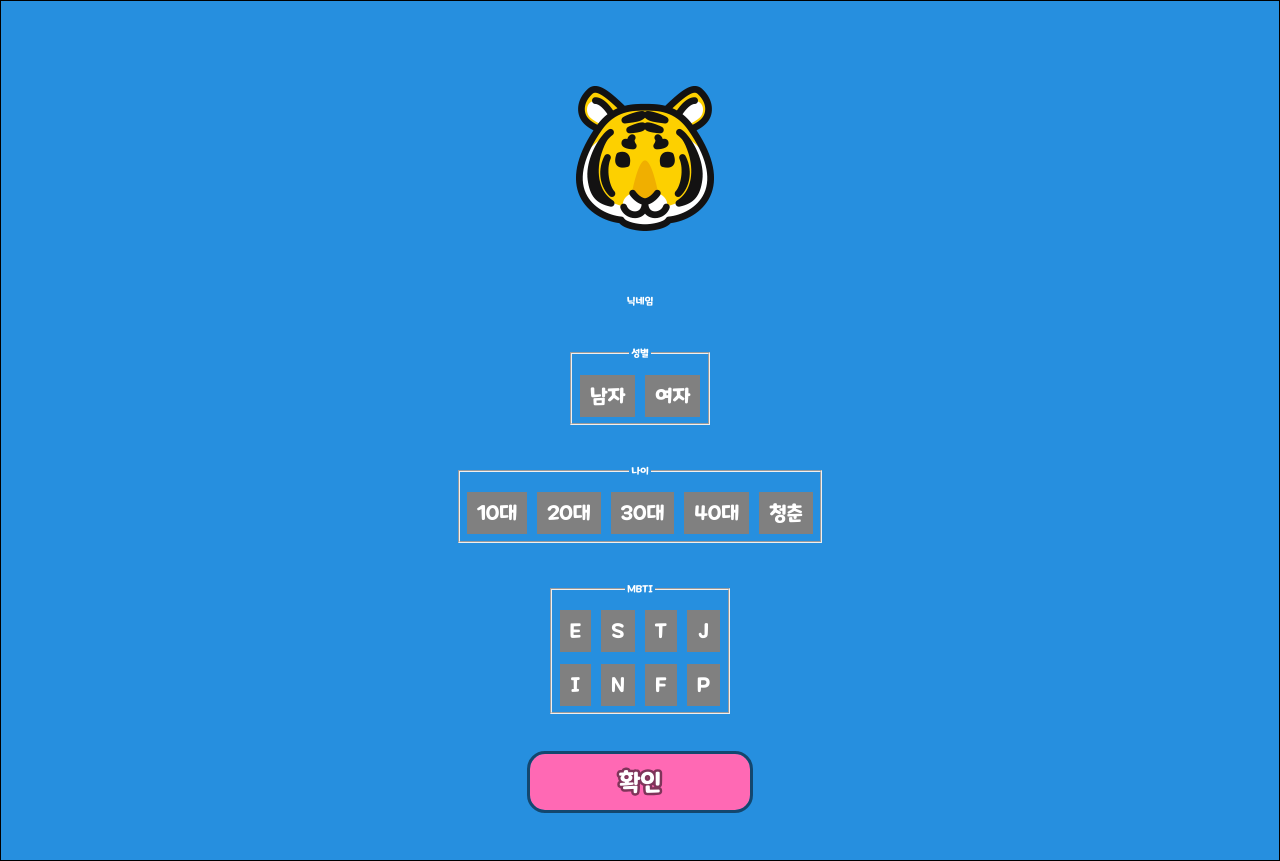
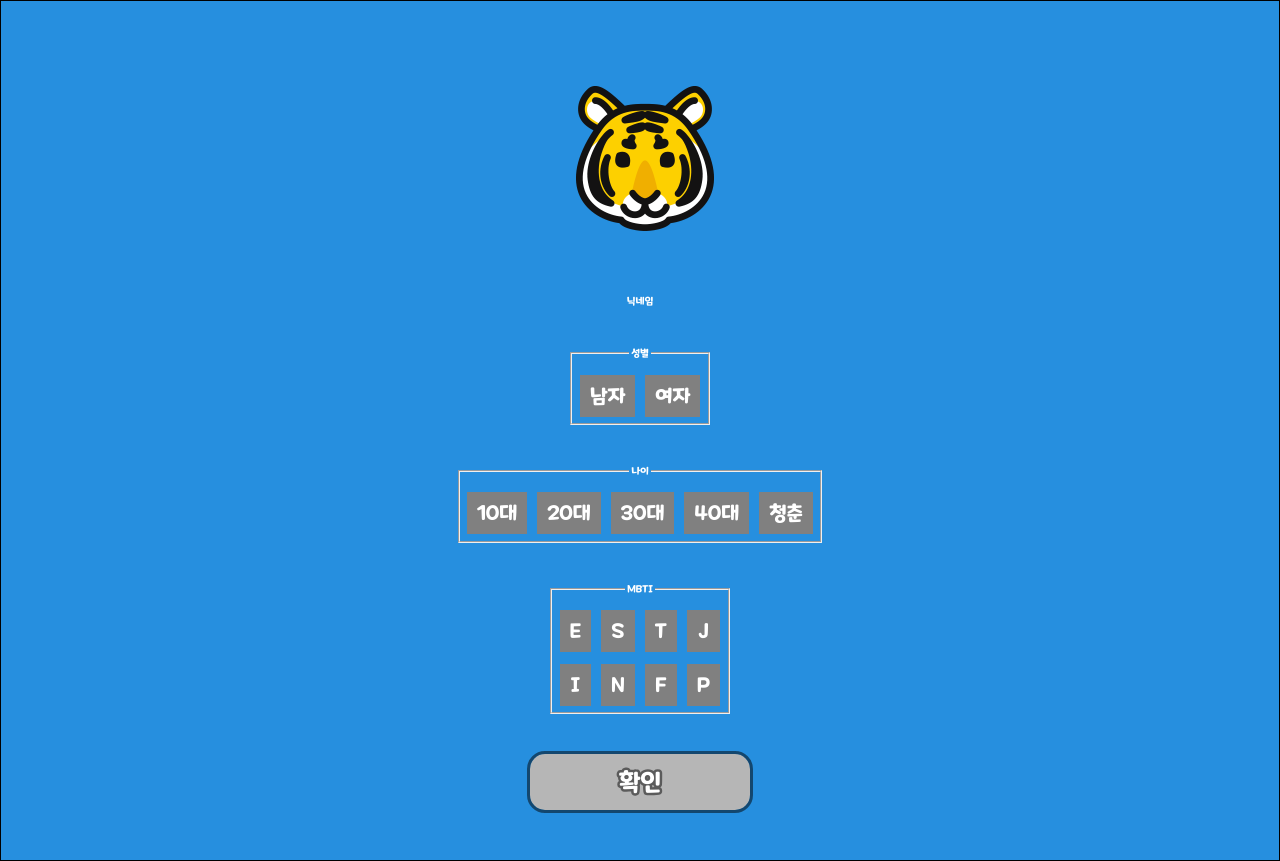
Before and after one commit to Skylark92/SeeSame, a React (Create React App) app: page /editprofile in a window 1280 px wide. Built offline with nearby package versions, Linux system fonts and the light colour scheme; no server answers.

Commit message:
[Style] Button 비활성화 시 배경색 변경

```diff
--- a/src/components/Button/Button.css
+++ b/src/components/Button/Button.css
@@ -11,8 +11,6 @@
 }
 
 .common-button:disabled {
-  background: var(--color-null);
-
   cursor: default;
 }
 
--- a/src/components/Button/Button.jsx
+++ b/src/components/Button/Button.jsx
@@ -8,7 +8,7 @@ function Button({ size, name, background, disabled, text, onClick }) {
   return (
     <button className={"common-button " + size}
       name={name}
-      style={{ background }}
+      style={{ background: disabled ? "var(--color-null)" : background }}
       onClick={onClick}
       disabled={disabled}
       type="button">
```
